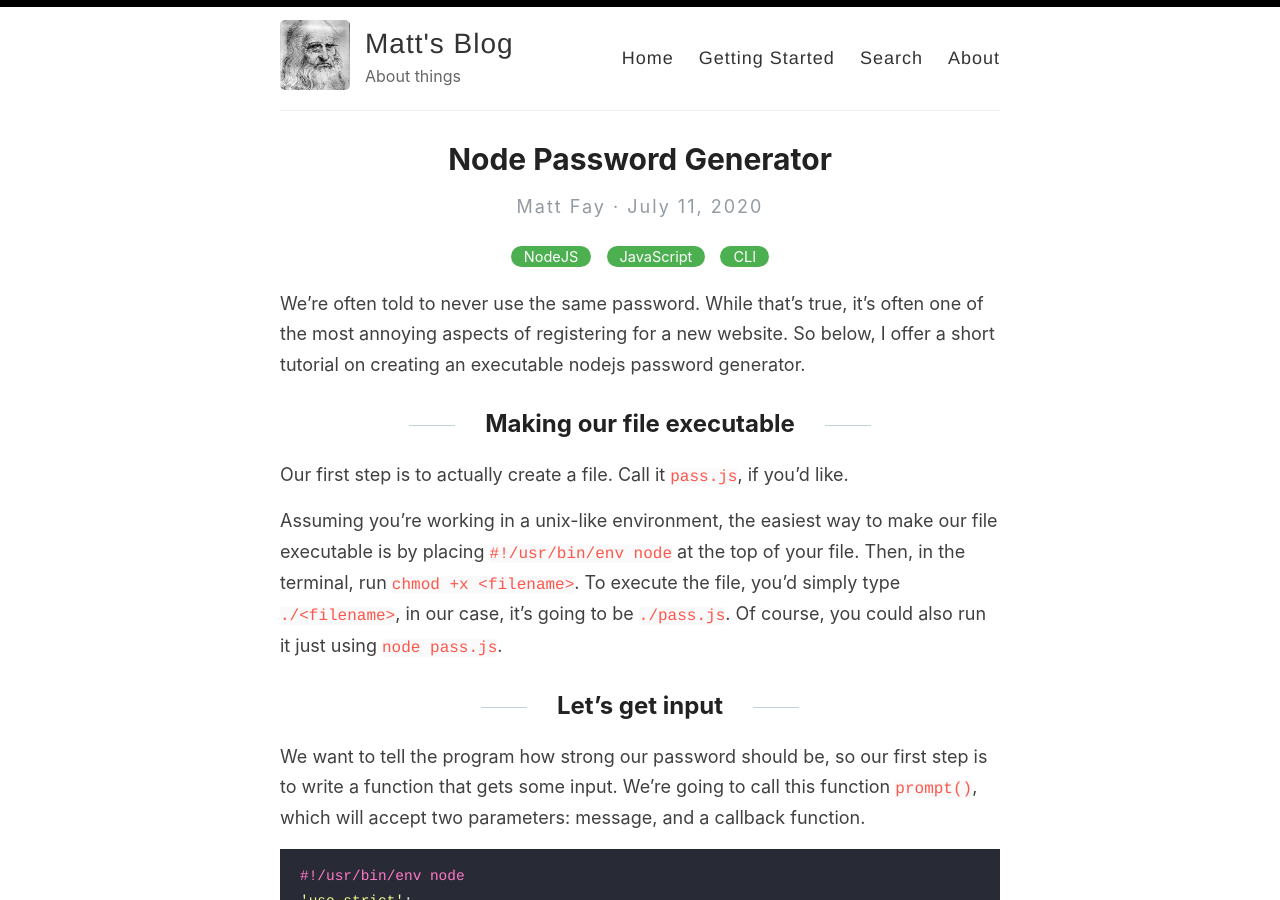
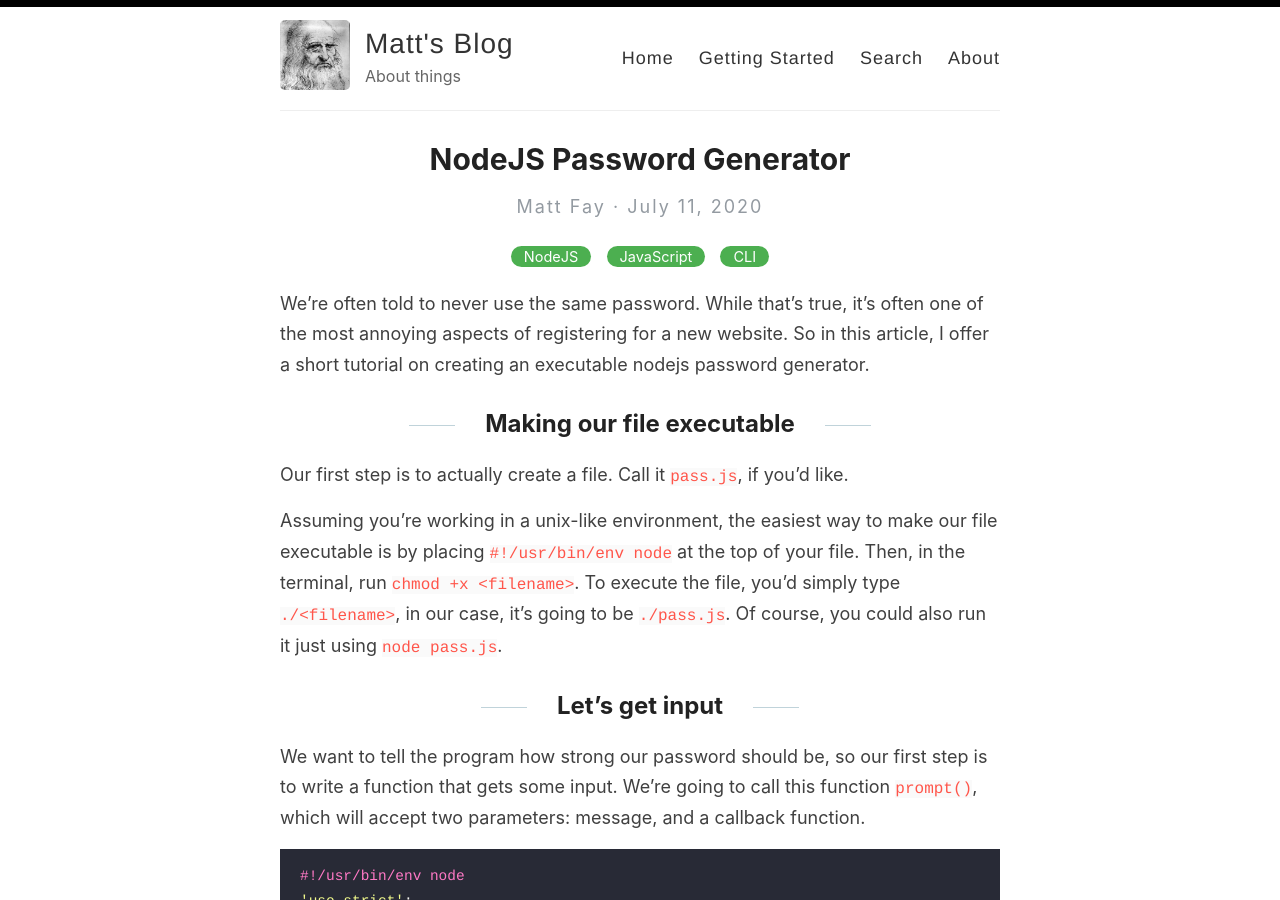
Before and after one commit to username1001/blog, a Jekyll site: the page built from _posts/2020-07-11-node-js-password-generator.md, in a window 1280 px wide and 900 px high. Built offline with Jekyll 4.4.1, drawn with Linux system fonts in a browser that asks for light colours.

Commit message:
Updates to article && comment out getting started

```diff
--- a/_posts/2020-07-11-node-js-password-generator.md
+++ b/_posts/2020-07-11-node-js-password-generator.md
@@ -1,11 +1,11 @@
 ---
 layout: post
-title:  Node Password Generator
+title:  NodeJS Password Generator
 categories: [NodeJS, JavaScript, CLI]
 excerpt: We're often told to never use the same password. While that's true, it's often one of the most annoying aspects of registering for a new website. So below, I offer a short tutorial on creating an executable nodejs password generator.
 ---
 
-We're often told to never use the same password. While that's true, it's often one of the most annoying aspects of registering for a new website. So below, I offer a short tutorial on creating an executable nodejs password generator.
+We're often told to never use the same password. While that's true, it's often one of the most annoying aspects of registering for a new website. So in this article, I offer a short tutorial on creating an executable nodejs password generator.
 
 ## Making our file executable
 
```
Also changed, not shown: _pages/getting-started.md (+2 -2 lines).
